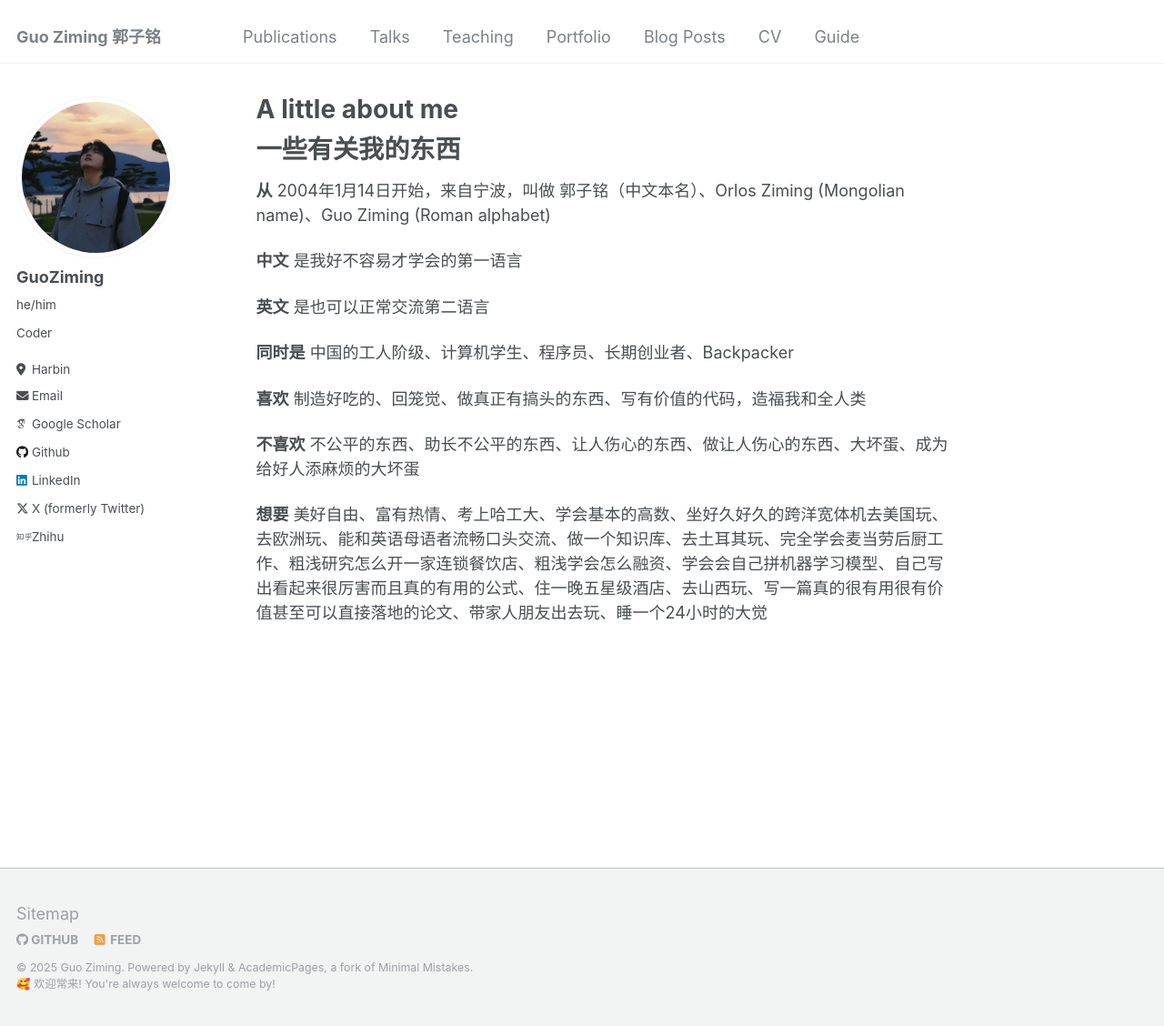
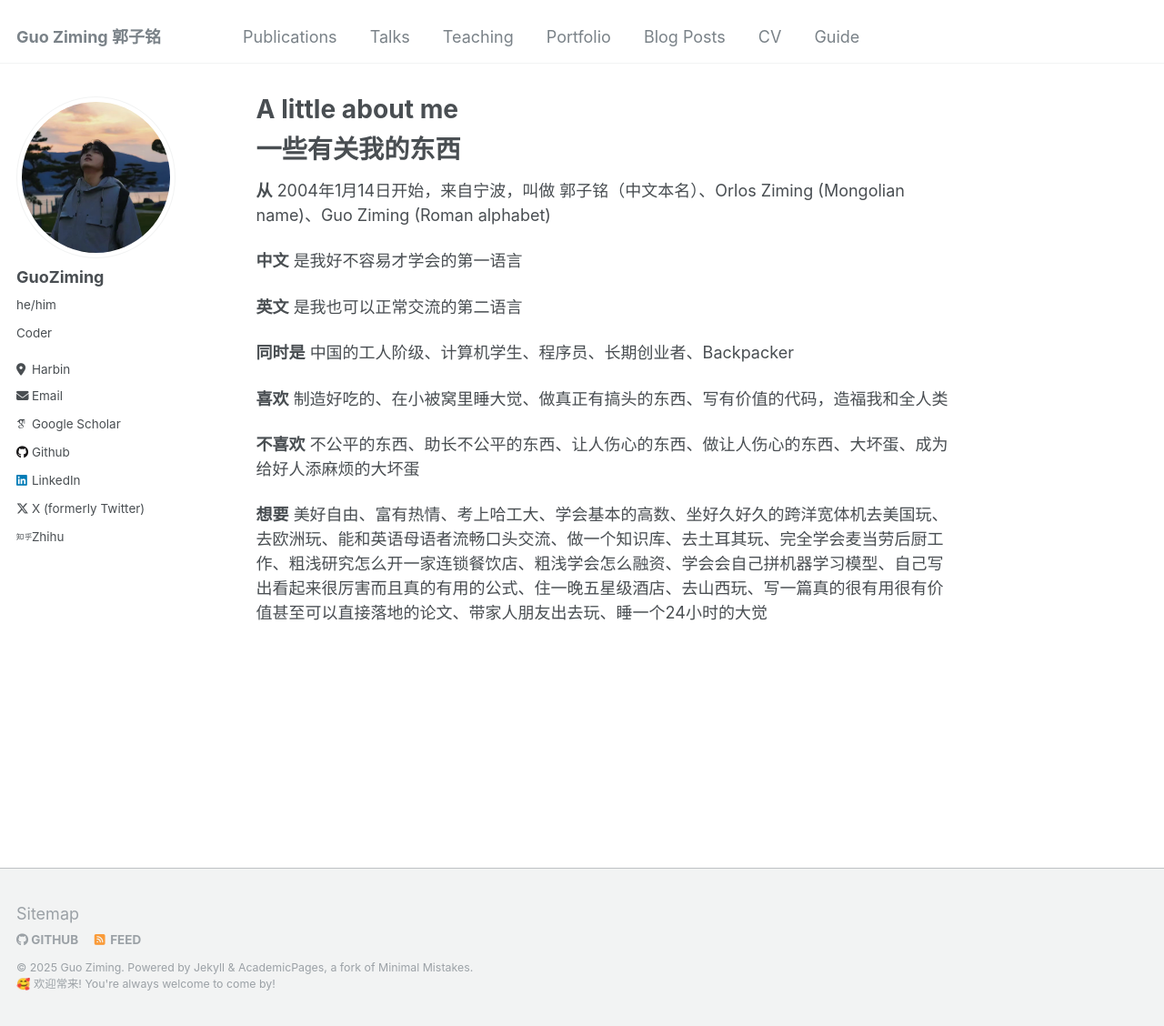
Before and after one commit to mcxiaoxiao/mcxiaoxiao.github.io, a Jekyll site: the page built from _pages/about.md, in a window 1280 px wide and 1128 px high. Shown: the whole window at 91% size. Built offline with Jekyll 4.4.1, drawn with Linux system fonts in a browser that asks for light colours; some web fonts are replaced.

Commit message:
Update about.md

```diff
--- a/_pages/about.md
+++ b/_pages/about.md
@@ -14,11 +14,11 @@ redirect_from:
 
 **中文** 是我好不容易才学会的第一语言
 
-**英文** 是也可以正常交流第二语言
+**英文** 是我也可以正常交流的第二语言
 
 **同时是** 中国的工人阶级、计算机学生、程序员、长期创业者、Backpacker
 
-**喜欢** 制造好吃的、回笼觉、做真正有搞头的东西、写有价值的代码，造福我和全人类
+**喜欢** 制造好吃的、在小被窝里睡大觉、做真正有搞头的东西、写有价值的代码，造福我和全人类
 
 **不喜欢** 不公平的东西、助长不公平的东西、让人伤心的东西、做让人伤心的东西、大坏蛋、成为给好人添麻烦的大坏蛋
 
```
